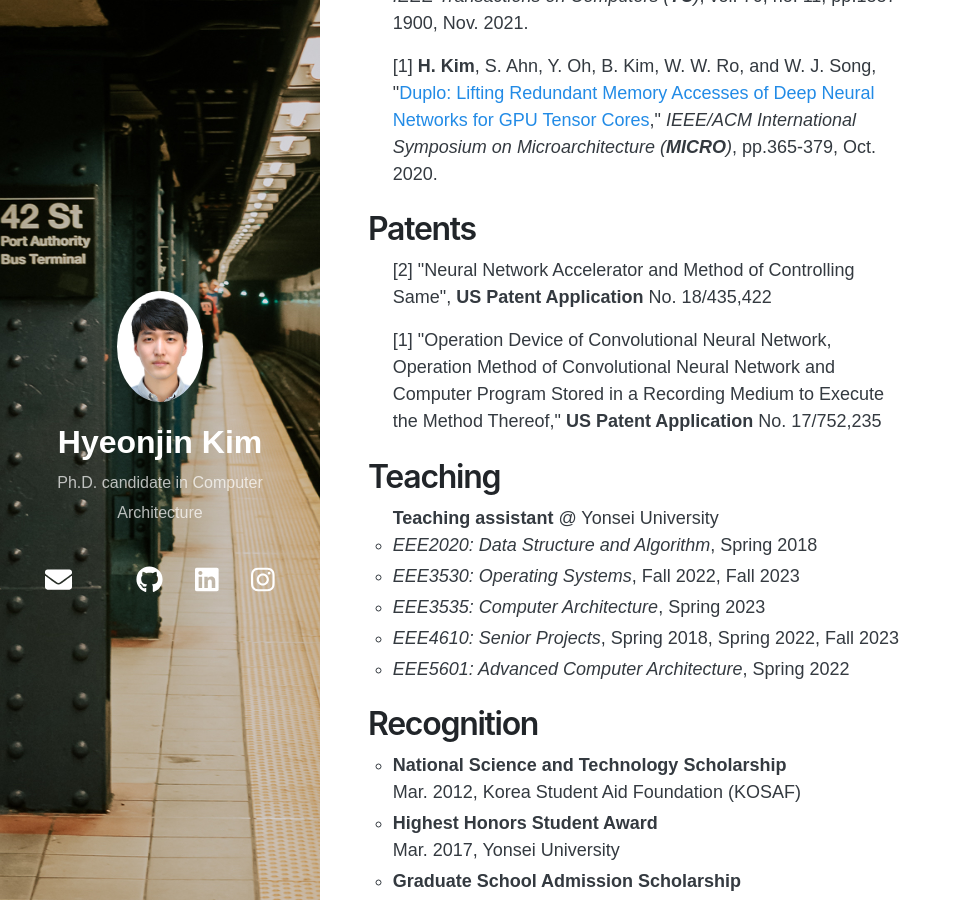
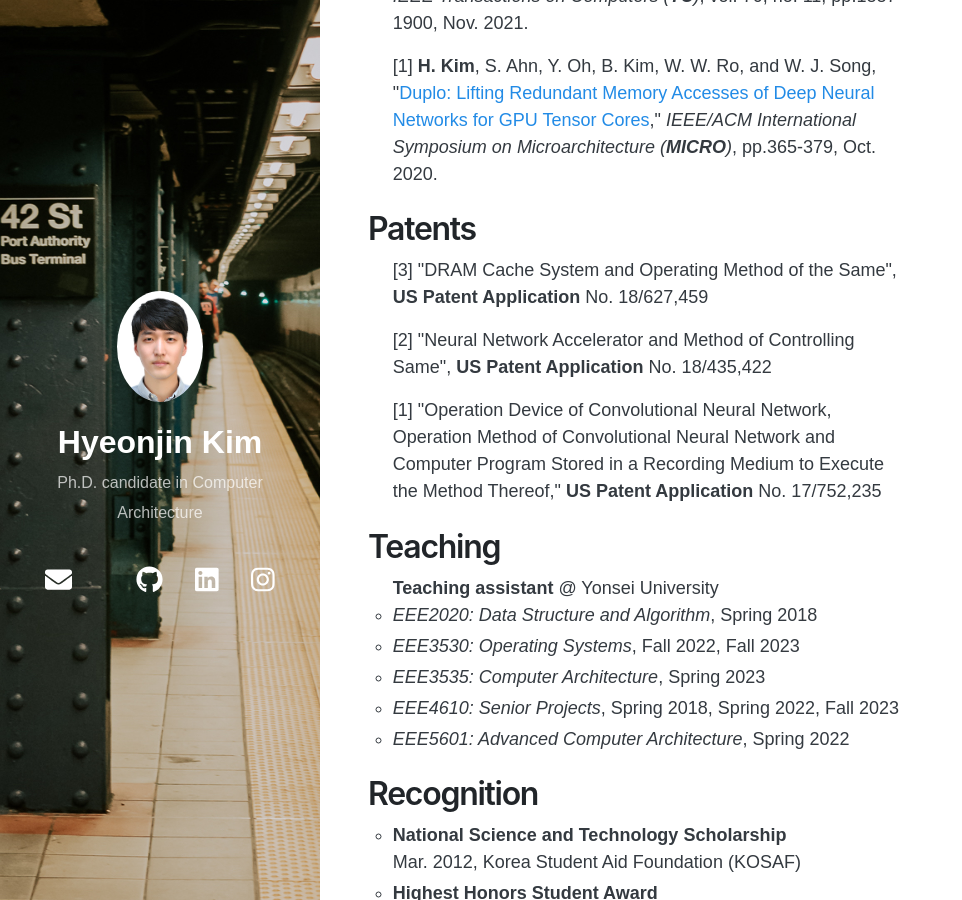
Before and after one commit to springrain12/springrain12.github.io, a Jekyll site: the page built from index.html, in a window 1280 px wide and 900 px high, scrolled down 1209 px. Shown: the whole window, without its empty margins (0-962 px from the left). Built offline with Jekyll 4.4.1, drawn with Linux system fonts in a browser that asks for light colours; nearby versions of some CDN libraries; the list of posts is cut into pages by our own code; a style sheet for code colours, icons or effects is not loaded.

Commit message:
patent update

```diff
--- a/index.html
+++ b/index.html
@@ -73,8 +73,10 @@ layout: home
 <p class="indent">[1] <b>H. Kim</b>, S. Ahn, Y. Oh, B. Kim, W. W. Ro, and W. J. Song, "<a href="https://ieeexplore.ieee.org/document/9251984">Duplo: Lifting Redundant Memory Accesses of Deep Neural Networks for GPU Tensor Cores</a>," <i>IEEE/ACM International Symposium on Microarchitecture (<b>MICRO</b>)</i>, pp.365-379, Oct. 2020. <br></p>
 </p>
 
+
 <p>
 <h1>Patents</h1>
+<p class="indent">[3] "DRAM Cache System and Operating Method of the Same", <b>US Patent Application</b> No. 18/627,459
 
 <p class="indent">[2] "Neural Network Accelerator and Method of Controlling Same", <b>US Patent Application</b> No. 18/435,422
 
@@ -110,6 +112,7 @@ layout: home
     </ul>
 </p>
 
+
 <p>
 <h1>Technical Skills</h1>
     <ul type="circle">
```
